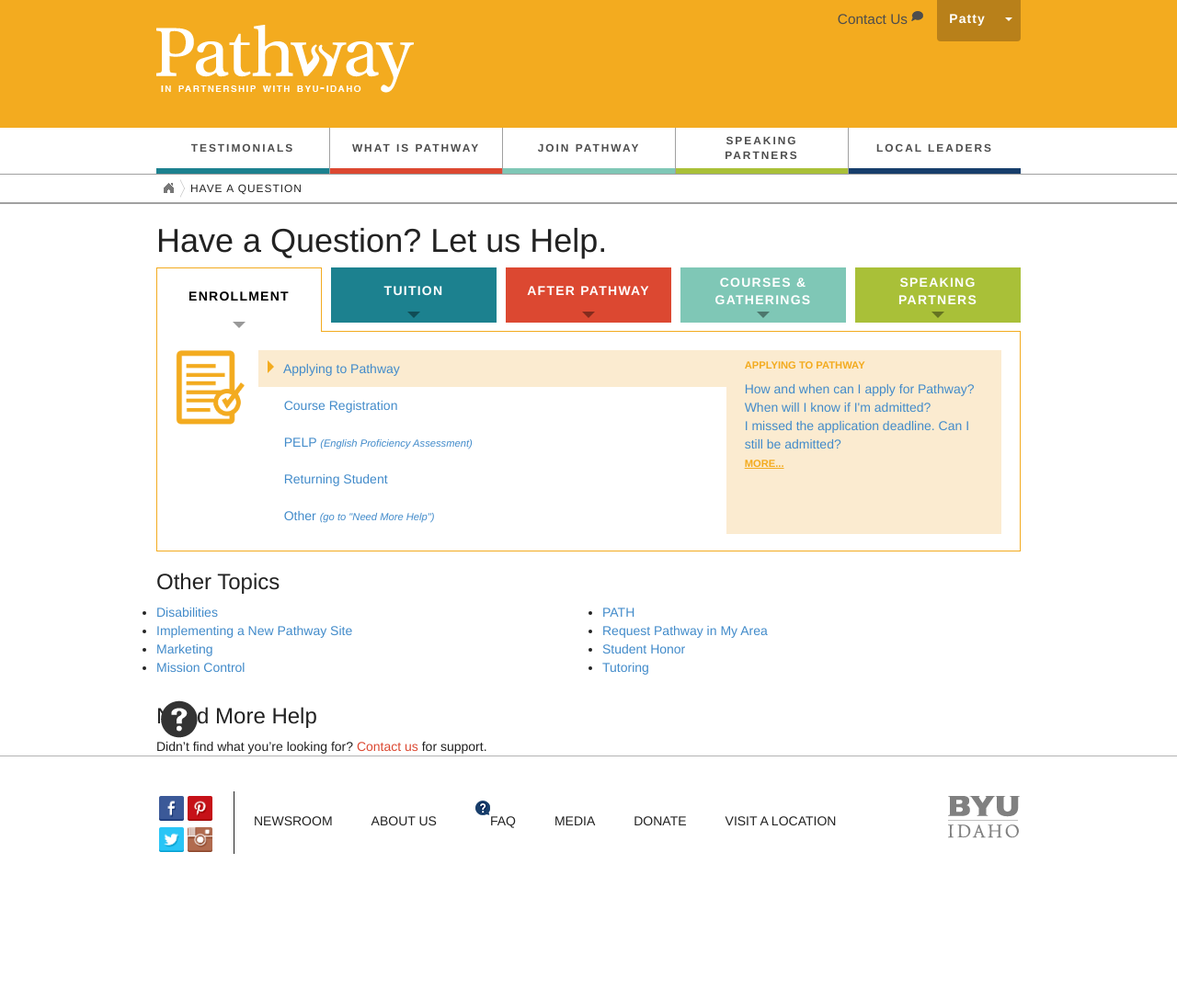
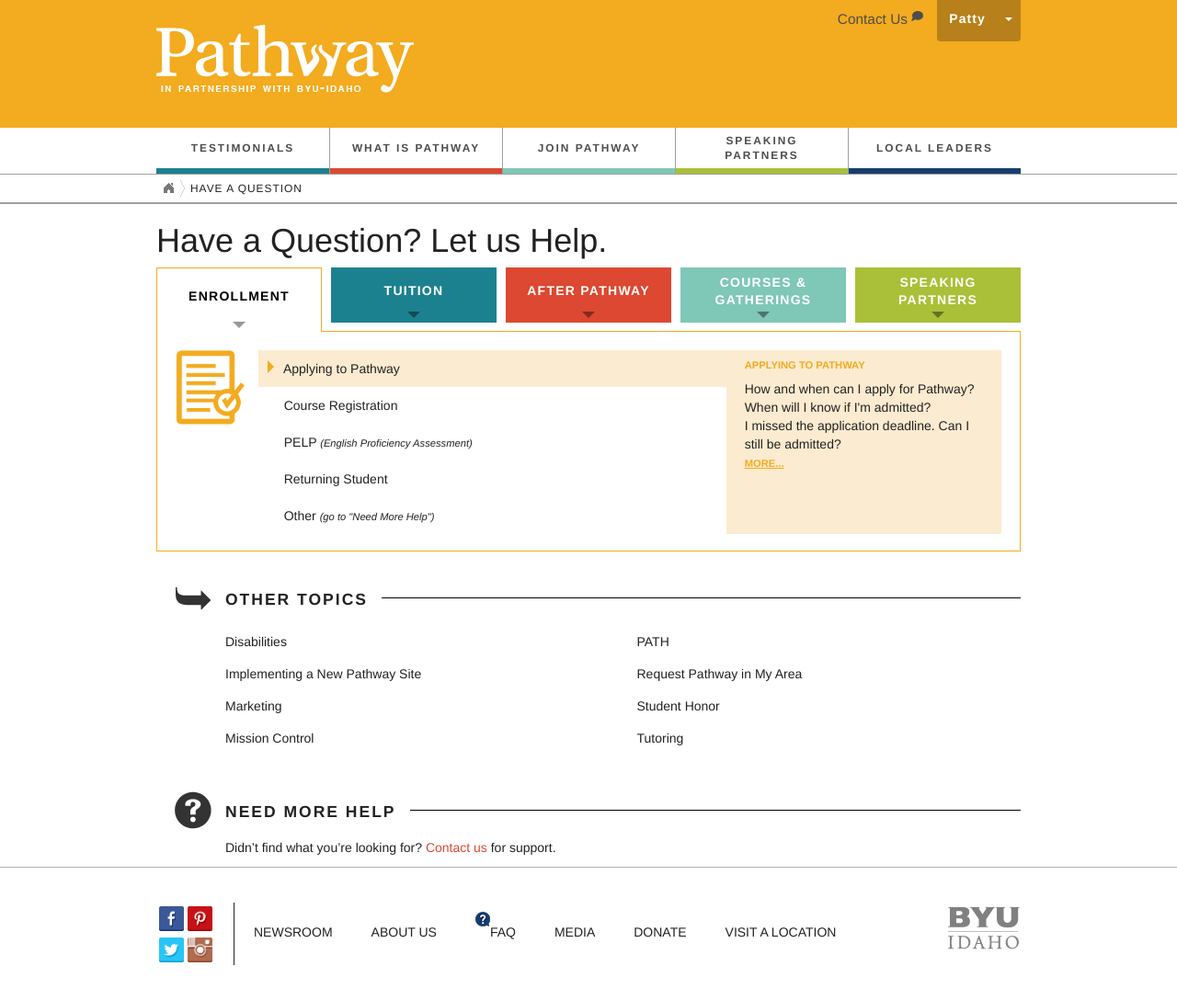
Before and after one commit to gordoman/pathway.lds.org-jekyll, a Jekyll site: the page built from jekyll-source/pages/contact-us/have-a-question.html, in a window 1280 px wide. Shown: the whole page at 92% size. Built offline with Jekyll 4.4.1, drawn with Linux system fonts in a browser that asks for light colours; nearby versions of some CDN libraries; before the commit the page ends 967 px from its top, so only the background shows below that.

Commit message:
styled bottom sections of have question page.

```diff
--- a/jekyll-source/pages/contact-us/have-a-question.html
+++ b/jekyll-source/pages/contact-us/have-a-question.html
@@ -107,8 +107,9 @@
 					</div>
 				</div>
 
-				<div>
+				<div class="secondary-section">
 					<h3>Other Topics</h3>
+					<div class="other-topics-icon side-icon"></div>
 					<div class="row">
 						<ul class="col-lg-6 col-md-6 col-sm-6 col-xs-6">
 							<li><a href="#"> Disabilities </a></li>
@@ -125,10 +126,11 @@
 					</div>
 				</div>
 
-				<div class="more-help-header">
-					<div class="more-help-icon"></div>
+				<div class="more-help-header secondary-section">
+					<div class="more-help-icon side-icon"></div>
 					<h3>Need More Help</h3>
-					<div>Didn’t find what you’re looking for? <a class="red" href="{{site.baseurl}}pages/contact-us/contact-us.html">Contact us</a> for support.</div>
+					<div>Didn’t find what you’re looking for? <a class="red" href="{{site.baseurl}}pages/contact-us/contact-us.html">Contact us</a> for support.
+					</div>
 				</div>
 			</div>
 		</div>
--- a/jekyll-source/styles/have_a_question.scss
+++ b/jekyll-source/styles/have_a_question.scss
@@ -111,6 +111,7 @@
 		a {
 			display: inline-block;
 			width: 100%;
+			color: #222;
 		}
 
 		.sub-tab {
@@ -303,7 +304,6 @@
 .more-help-header {
 	display: block;
 	position: relative;
-	overflow: hidden;
 
 	.more-help {
 		font-weight: bold;
@@ -312,14 +312,57 @@
 		margin: 30px 0 30px 60px;
 	}
 
-	.more-help-icon {
+}
+
+.more-help-icon {
+	display: block;
+	background-image: url("{{site.baseurl}}img/contact-us/Need-More-Help.png");
+	background-repeat: no-repeat;
+	background-position: center;
+	height: 50px;
+	width: 50px;
+}
+.other-topics-icon {
+	display: block;
+	background-image: url("{{site.baseurl}}img/contact-us/Other-Topics.png");
+	background-repeat: no-repeat;
+	background-position: center;
+	height: 50px;
+	width: 50px;
+}
+
+.secondary-section {
+	border-top:1px solid black;
+	position: relative;
+	margin:50px 0 11px 75px;
+	padding-top:30px;
+	color: #222;
+	h3 {
 		display: block;
 		position: absolute;
-		background-image: url("{{site.baseurl}}img/contact-us/Need-More-Help.png");
-		background-repeat: no-repeat;
-		background-position: center;
-		height: 50px;
-		width: 50px;
-		top: 12px;
+		top:-8px;
+		text-transform: uppercase;
+		font-size: 125%;
+		font-weight: bold;
+		letter-spacing: 2px;
+		background:white;
+		margin: 0;
+		padding-right: 15px;
+	}
+	ul {
+		list-style: none;
+		li {
+			line-height: 250%;
+			color: #222;
+			a {
+				color: #222;
+			}
+		}
+	}
+
+	.side-icon {
+		position: absolute;
+		top: -25px;
+		left: -60px;
 	}
 }
```
Also changed, not shown: jekyll-source/img/contact-us/Other-Topics.png (added).
